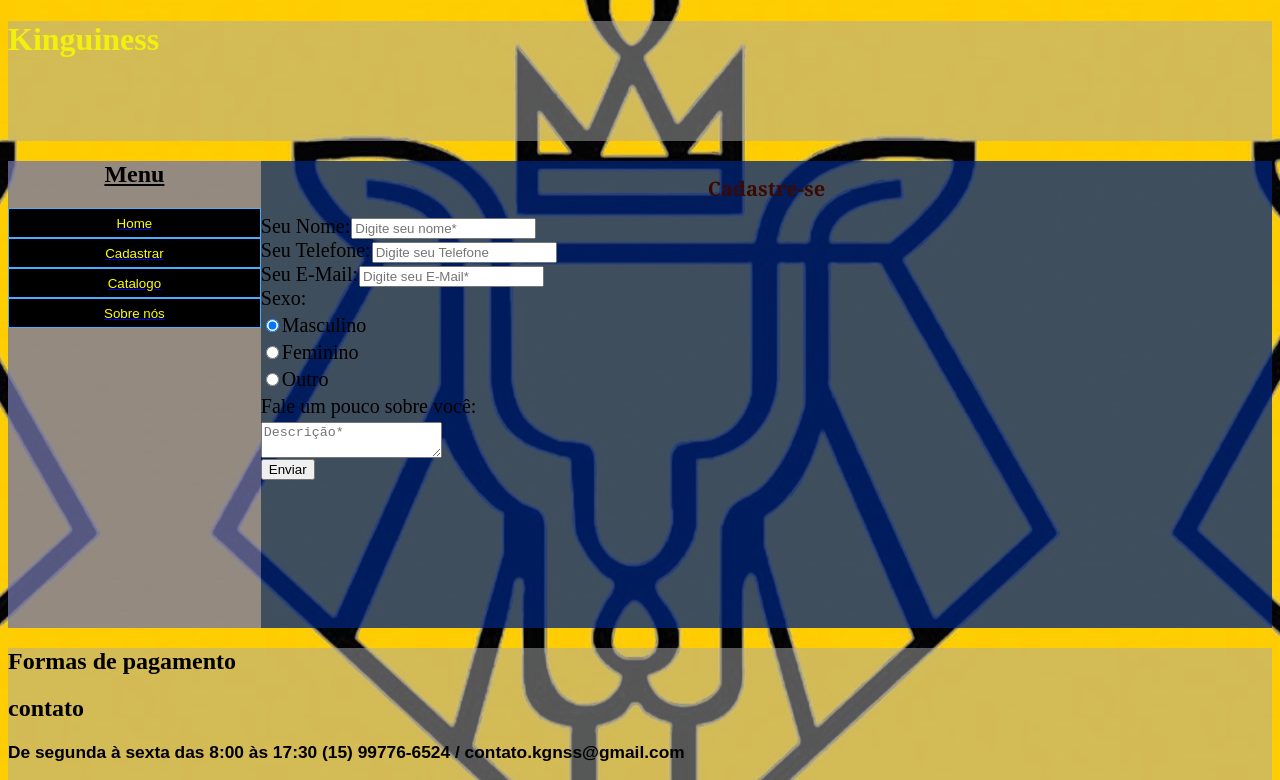
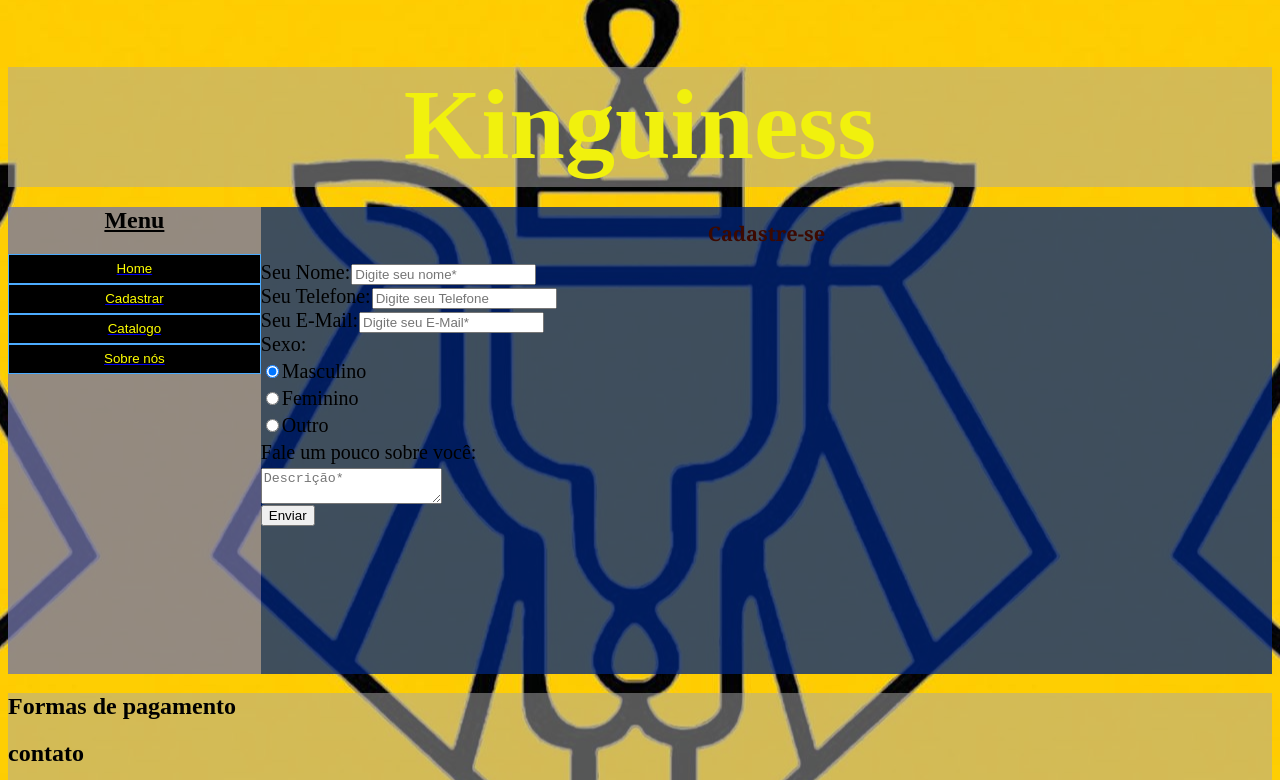
Before and after one commit to EncreeptedNiros/Teste_Kinguiness, a plain HTML site: page pagina_cadastro.html in a window 1280 px wide. Shown: the top 780 px of the page. Drawn offline with Linux system fonts and the light colour scheme.

Commit message:
Add files via upload

```diff
--- a/pagina_cadastro.html
+++ b/pagina_cadastro.html
@@ -14,7 +14,7 @@
 
 <div id="titulo">
 
-    <h1 style="text-align: cente;">Kinguiness</h1>
+    <h1 style="text-align: center; font-size: 100px;">Kinguiness</h1>
 
 </div>
 
@@ -54,7 +54,8 @@
                 <textarea name="descricao" id="descricao" placeholder="Descrição*" required></textarea>
             </div>
 
-            <button>Enviar</button>
+            <a><button type="submit">Enviar</button></a>
+        </form>
     </div>
     <div id="menu">
         <h2><span style="text-decoration: underline;">Menu</span></h2>
```
